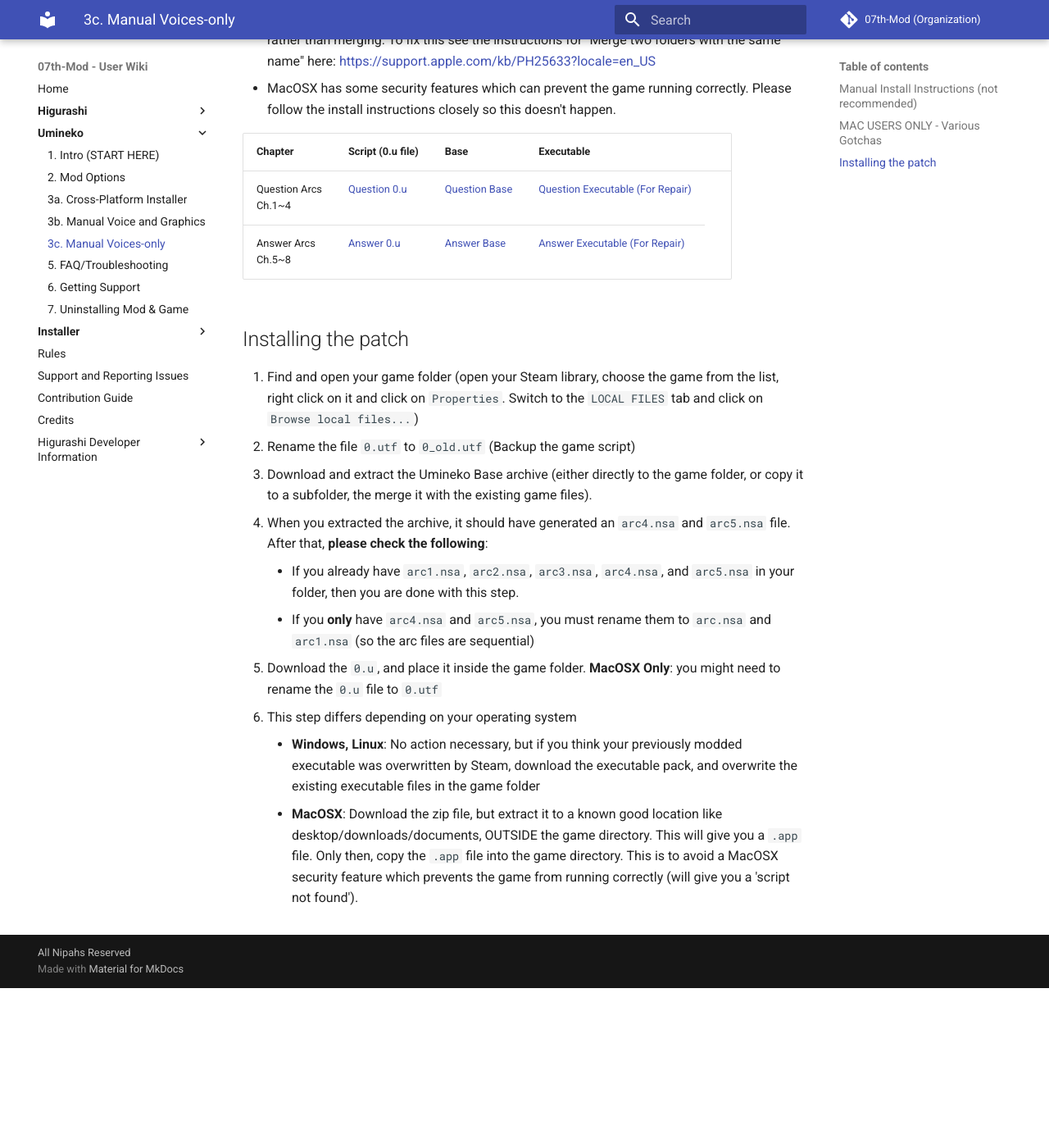
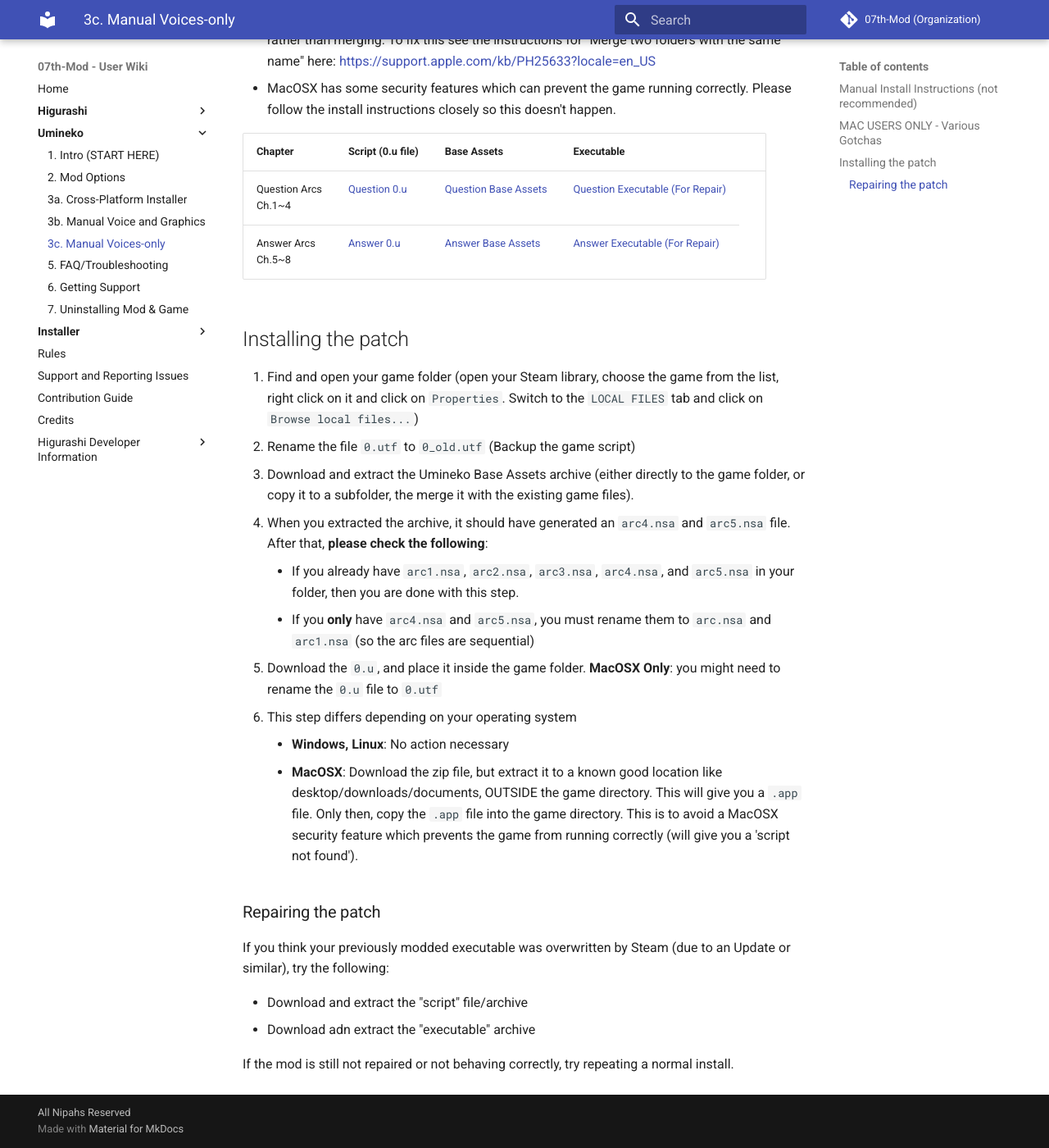
Before and after one commit to 07th-mod/wiki, an MkDocs documentation site: the page built from docs/Umineko/Umineko-Part-1.1---Voices-only-Patch.md, in a window 1280 px wide and 1400 px high, scrolled down 940 px. Shown: the whole window at 82% size. Built offline with MkDocs 1.6.1 and Material for MkDocs 9.7.7, drawn with Linux system fonts in a browser that asks for light colours; before the commit the page ends 2145 px from its top, so only the background shows below that.

Commit message:
Update Higurashi and Umineko install instructions

```diff
--- a/docs/Umineko/Umineko-Part-1---Voice-and-Graphics-Patch.md
+++ b/docs/Umineko/Umineko-Part-1---Voice-and-Graphics-Patch.md
@@ -30,7 +30,7 @@
 <thead>
 <tr class="header">
 <th>Script</th>
-<th>Base</th>
+<th>Base Assets</th>
 <th>Movie (Linux Only)</th>
 <th>Executable (Optional)</th>
 </tr>
@@ -43,9 +43,9 @@
     <a href="https://github.com/07th-mod/umineko-question/raw/fix_clickwait_test_rebase/InDevelopment/ManualUpdates/0.utf?filename=0.u">-Experimental<br>(Right-click, Save-As<br>then rename as 0.u)</a>
 </td>
 <td>
-    <a href="https://github.com/07th-mod/patch-releases/releases/download/umineko-question-v1.0/umineko-question-base-full.7z.001">Base Part 1/3</a><br>
-    <a href="https://github.com/07th-mod/patch-releases/releases/download/umineko-question-v1.0/umineko-question-base-full.7z.002">Base Part 2/3</a><br>
-    <a href="https://github.com/07th-mod/patch-releases/releases/download/umineko-question-v1.0/umineko-question-base-full.7z.003">Base Part 3/3</a>
+    <a href="https://github.com/07th-mod/patch-releases/releases/download/umineko-question-v1.0/umineko-question-base-full.7z.001">Base Assets Part 1/3</a><br>
+    <a href="https://github.com/07th-mod/patch-releases/releases/download/umineko-question-v1.0/umineko-question-base-full.7z.002">Base Assets Part 2/3</a><br>
+    <a href="https://github.com/07th-mod/patch-releases/releases/download/umineko-question-v1.0/umineko-question-base-full.7z.003">Base Assets Part 3/3</a>
 </td>
 <td>
     <a href="https://github.com/07th-mod/patch-releases/releases/download/umineko-question-v1.0/Umineko-Update-1080p-v3_2019_01_03_MAC_LINUX.7z">Linux/MacOS Movie</a><br>
@@ -67,7 +67,7 @@
 <thead>
 <tr class="header">
 <th>Script</th>
-<th>Base</th>
+<th>Base Assets</th>
 <th>Executable</th>
 </tr>
 </thead>
@@ -79,10 +79,10 @@
     <a href="https://github.com/07th-mod/umineko-answer/raw/master_no_clickwait_fix/0.utf" download>-Experimental<br>(Right-click, Save-As<br>then rename as 0.u)</a>
 </td>
 <td>
-    <a href="https://github.com/07th-mod/patch-releases/releases/download/umineko-answer-v1.0/umineko-answer-base-nvl.7z.001">Base Part 1/4</a><br>
-    <a href="https://github.com/07th-mod/patch-releases/releases/download/umineko-answer-v1.0/umineko-answer-base-nvl.7z.002">Base Part 2/4</a><br>
-    <a href="https://github.com/07th-mod/patch-releases/releases/download/umineko-answer-v1.0/umineko-answer-base-nvl.7z.003">Base Part 3/4</a><br>
-    <a href="https://github.com/07th-mod/patch-releases/releases/download/umineko-answer-v1.0/umineko-answer-base-nvl.7z.004">Base Part 4/4</a><br>
+    <a href="https://github.com/07th-mod/patch-releases/releases/download/umineko-answer-v1.0/umineko-answer-base-nvl.7z.001">Base Assets Part 1/4</a><br>
+    <a href="https://github.com/07th-mod/patch-releases/releases/download/umineko-answer-v1.0/umineko-answer-base-nvl.7z.002">Base Assets Part 2/4</a><br>
+    <a href="https://github.com/07th-mod/patch-releases/releases/download/umineko-answer-v1.0/umineko-answer-base-nvl.7z.003">Base Assets Part 3/4</a><br>
+    <a href="https://github.com/07th-mod/patch-releases/releases/download/umineko-answer-v1.0/umineko-answer-base-nvl.7z.004">Base Assets Part 4/4</a><br>
 </td>
 <td>
     <a href="https://github.com/07th-mod/patch-releases/releases/download/umineko-answer-v1.0/umineko-answer-nvl-exe.7z">Executable (For Repair)</a> <br>
@@ -116,7 +116,7 @@
 
 1. Download and extract these archives to the game folder:
 
-     - The "base" archive
+     - The Base Assets (`base`) archive
      - For Linux or Mac users on the Question Arcs, the "movie" archive
 
 2. When you extracted the voice archive, it should have generated an `arc4.nsa` and `arc5.nsa` file. After that, **please check your arc.nsa files are sequential**:
@@ -158,6 +158,15 @@
 >Error (07th mod): The script file '0.utf' is missing from the game directory. https://discord.gg/acSbBtD.
 
 Try step 8 again if you get this error.
+
+### Repairing the patch
+
+If you think your previously modded executable was overwritten by Steam (due to an Update or similar), try the following:
+
+- Download and extract the "script" file/archive
+- Download adn extract the "executable" archive
+
+If the mod is still not repaired or not behaving correctly, try repeating a normal install.
 
 ----
 
@@ -244,9 +253,9 @@
 Installation Instructions:
 
 1. Extract the base archives below:
-    - [Base Part 1/3](https://github.com/07th-mod/patch-releases/releases/download/umineko-legacy-v1.0/umineko-legacy-1707x1280.7z.001)
-    - [Base Part 2/3](https://github.com/07th-mod/patch-releases/releases/download/umineko-legacy-v1.0/umineko-legacy-1707x1280.7z.002)
-    - [Base Part 3/3](https://github.com/07th-mod/patch-releases/releases/download/umineko-legacy-v1.0/umineko-legacy-1707x1280.7z.003)
+    - [Base Assets Part 1/3](https://github.com/07th-mod/patch-releases/releases/download/umineko-legacy-v1.0/umineko-legacy-1707x1280.7z.001)
+    - [Base Assets Part 2/3](https://github.com/07th-mod/patch-releases/releases/download/umineko-legacy-v1.0/umineko-legacy-1707x1280.7z.002)
+    - [Base Assets Part 3/3](https://github.com/07th-mod/patch-releases/releases/download/umineko-legacy-v1.0/umineko-legacy-1707x1280.7z.003)
 2. **Ensure your your arc.nsa files are sequential**:
     - If you have 5 `.nsa` files [`arc1.nsa`, `arc2.nsa`, `arc3.nsa`, `arc4.nsa`, `arc5.nsa`]
         - No extra steps are required
--- a/docs/Umineko/Umineko-Part-1.1---Voices-only-Patch.md
+++ b/docs/Umineko/Umineko-Part-1.1---Voices-only-Patch.md
@@ -27,7 +27,7 @@
 <tr class="header">
 <th>Chapter</th>
 <th>Script (0.u file)</th>
-<th>Base</th>
+<th>Base Assets</th>
 <th>Executable</th>
 </tr>
 </thead>
@@ -38,7 +38,7 @@
     <a href="https://github.com/07th-mod/umineko-question/releases/latest/download/script-voice-only.7z">Question 0.u</a>
 </td>
 <td>
-    <a href="https://github.com/07th-mod/patch-releases/releases/download/umineko-question-v1.0/umineko-question-base-voice-only.7z">Question Base</a>
+    <a href="https://github.com/07th-mod/patch-releases/releases/download/umineko-question-v1.0/umineko-question-base-voice-only.7z">Question Base Assets</a>
 </td>
 <td>
     <a href="https://github.com/07th-mod/patch-releases/releases/download/umineko-question-v1.0/umineko-question-voice-exe.7z">Question Executable (For Repair)</a> <br>
@@ -51,7 +51,7 @@
     <a href="https://github.com/07th-mod/umineko-answer/releases/latest/download/script-voice-only.7z">Answer 0.u</a>
 </td>
 <td>
-    <a href="https://github.com/07th-mod/patch-releases/releases/download/umineko-answer-v1.0/umineko-answer-base-voice-only.7z">Answer Base</a>
+    <a href="https://github.com/07th-mod/patch-releases/releases/download/umineko-answer-v1.0/umineko-answer-base-voice-only.7z">Answer Base Assets</a>
 </td>
 <td>
     <a href="https://github.com/07th-mod/patch-releases/releases/download/umineko-answer-v1.0/umineko-answer-voice-exe.7z">Answer Executable (For Repair)</a> <br>
@@ -63,11 +63,20 @@
 
 1. Find and open your game folder (open your Steam library, choose the game from the list, right click on it and click on ``Properties``. Switch to the ``LOCAL FILES`` tab and click on ``Browse local files...``)
 2. Rename the file ``0.utf`` to ``0_old.utf`` (Backup the game script)
-2. Download and extract the Umineko Base archive (either directly to the game folder, or copy it to a subfolder, the merge it with the existing game files).
+2. Download and extract the Umineko Base Assets archive (either directly to the game folder, or copy it to a subfolder, the merge it with the existing game files).
 3. When you extracted the archive, it should have generated an `arc4.nsa` and `arc5.nsa` file. After that, **please check the following**:
     - If you already have `arc1.nsa`, `arc2.nsa`, `arc3.nsa`, `arc4.nsa`, and `arc5.nsa` in your folder, then you are done with this step.
     - If you **only** have `arc4.nsa` and `arc5.nsa`, you must rename them to `arc.nsa` and `arc1.nsa` (so the arc files are sequential)
 3. Download the ``0.u``, and place it inside the game folder. **MacOSX Only**: you might need to rename the `0.u` file to `0.utf`
 6. This step differs depending on your operating system
-    - **Windows, Linux**: No action necessary, but if you think your previously modded executable was overwritten by Steam, download the executable pack, and overwrite the existing executable files in the game folder
+    - **Windows, Linux**: No action necessary
     - **MacOSX**: Download the zip file, but extract it to a known good location like desktop/downloads/documents, OUTSIDE the game directory. This will give you a `.app` file. Only then, copy the `.app` file into the game directory. This is to avoid a MacOSX security feature which prevents the game from running correctly (will give you a 'script not found').
+
+### Repairing the patch
+
+If you think your previously modded executable was overwritten by Steam (due to an Update or similar), try the following:
+
+- Download and extract the "script" file/archive
+- Download adn extract the "executable" archive
+
+If the mod is still not repaired or not behaving correctly, try repeating a normal install.
```
Also changed, not shown: docs/Higurashi/Manual-Installation.md (+12 -29 lines).
